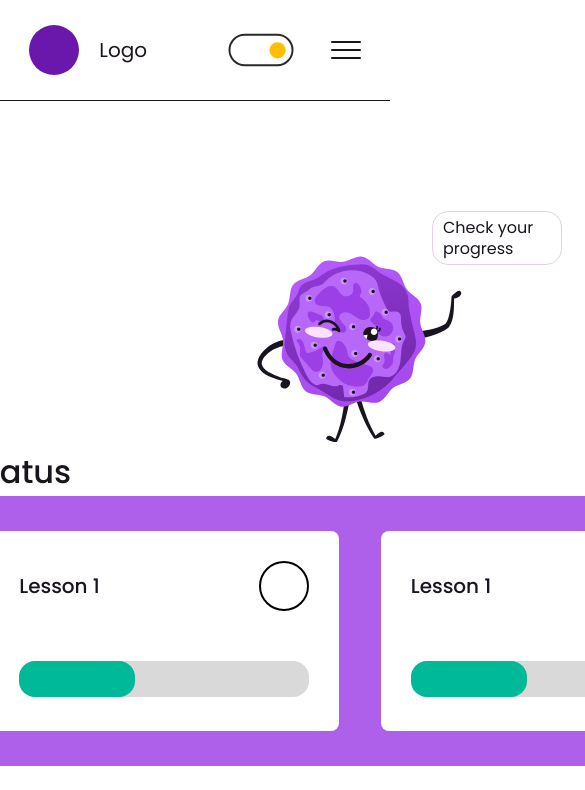
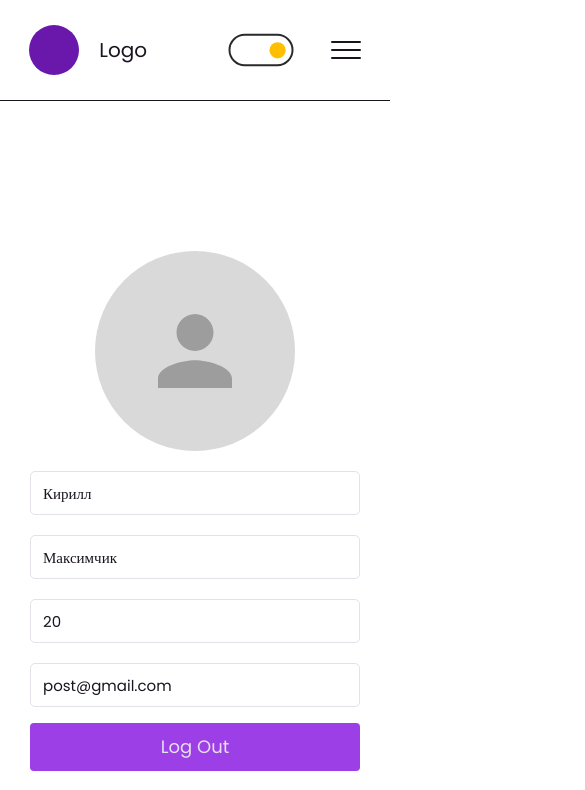
Before and after one commit to halbalbalhal/study-platform, a React (Create React App) app in the folder study-plat/: page /profile in a window 390 px wide. Shown: the top 790 px of the page, 585 px wide, since content can reach past the window. Built offline with nearby package versions, Linux system fonts and the light colour scheme.

Commit message:
adaptive for profile and little fix of problems

```diff
--- a/study-plat/src/components/ProfileInfo/ProfileInfo.jsx
+++ b/study-plat/src/components/ProfileInfo/ProfileInfo.jsx
@@ -4,15 +4,15 @@ import Button from '../Button/Button'
 import PictureWithText from '../PictureWithText/PictureWithText'
 
 import profileicon from '../../assets/images/Profile/profileicon.svg'
-import complete from "../../assets/images/Profile/complete.svg"
-import uncomplete from "../../assets/images/Profile/uncomplete.svg"
+import complete from '../../assets/images/Profile/complete.svg'
+import uncomplete from '../../assets/images/Profile/uncomplete.svg'
 
 const ProfileInfo = () => {
     return (
         <section className={styles.profile}>
             <div className={styles.profile__wrapper}>
                 <div className={styles.profile__info}>
-                    <img src={profileicon} />
+                    <img src={profileicon} alt="didn't find"  />
                     <div className={styles.profile__inputs}>
                         <textarea spellCheck="false">Кирилл</textarea>
                         <textarea spellCheck="false">Максимчик</textarea>
@@ -31,7 +31,7 @@ const ProfileInfo = () => {
                             <div className={styles.profile__lessons__result}>
                                 <div className={styles.profile__lessons__number}>
                                     <span className={styles.lessons__text}>Lesson 1</span>
-                                    <img src={uncomplete} />
+                                    <img src={uncomplete} alt="didn't find" />
                                 </div>
                                 <div className={styles.profile__lessons__line}>
                                     <div className={styles.profile__lessons__greenline}>
@@ -42,11 +42,11 @@ const ProfileInfo = () => {
                             <div className={styles.profile__lessons__result}>
                                 <div className={styles.profile__lessons__number}>
                                     <span className={styles.lessons__text}>Lesson 1</span>
-                                    <img src={complete} />
+                                    <img src={complete} alt="didn't find" />
                                 </div>
 
                                 <div className={styles.profile__lessons__line}>
-                                    <div className={styles.profile__lessons__greenline}>
+                                    <div className={`${styles.profile__lessons__greenline} ${styles.full__lesson}`}>
                                         {/* пустой блок как зеленая линия */}
                                     </div>
                                 </div>
--- a/study-plat/src/components/ProfileInfo/ProfileInfo.module.css
+++ b/study-plat/src/components/ProfileInfo/ProfileInfo.module.css
@@ -22,7 +22,7 @@ textarea {
 
 .profile__wrapper {
     display: flex;
-    width: 1800px;
+    width: 1600px;
     align-items: center;
     justify-content: space-around;
     margin-top: 150px;
@@ -111,3 +111,17 @@ textarea {
     background-color: var(--green-color);
     border-radius: 16px;
 }
+
+.full__lesson {
+    width: 100%;
+}
+
+@media screen and (max-width: 1200px) {
+    .profile__wrapper {
+        display: flex;
+        flex-direction: column;
+    }
+    .profile__progress {
+        margin-top: 60px;
+    }
+}
```
